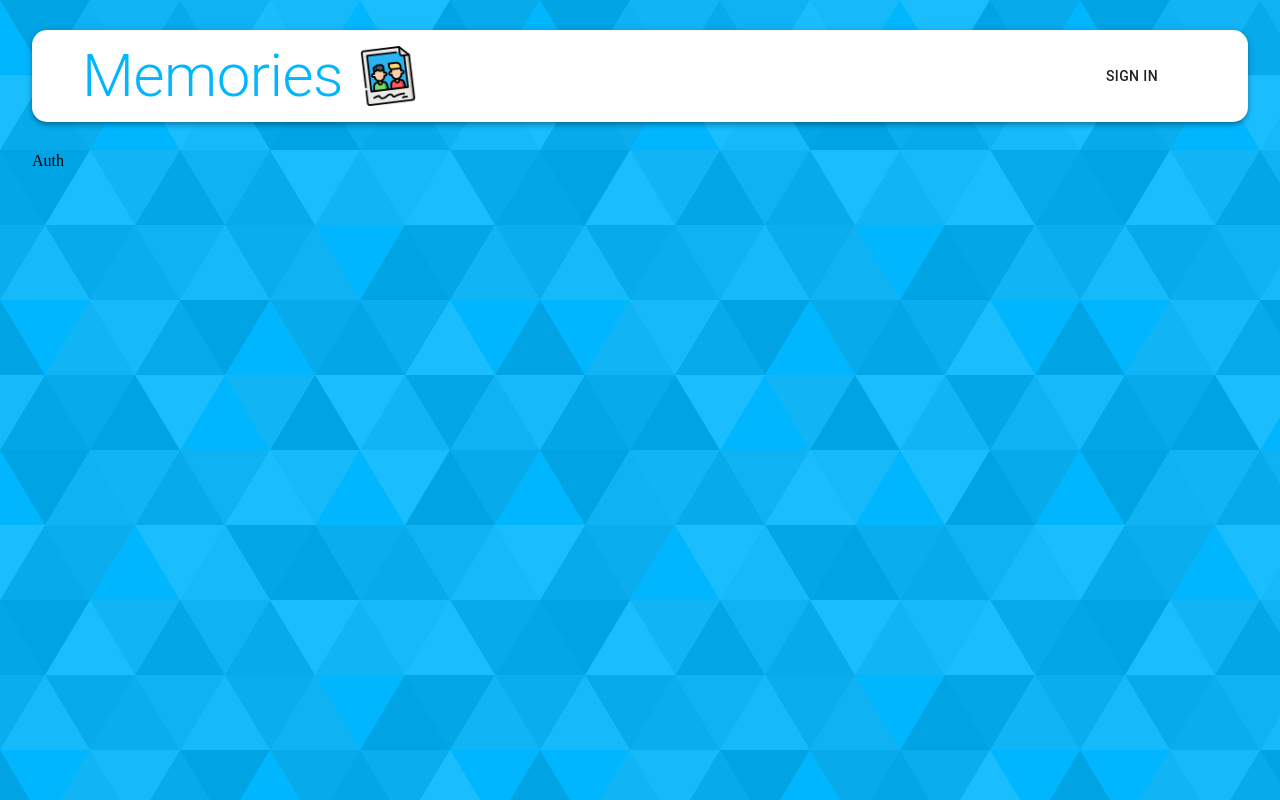
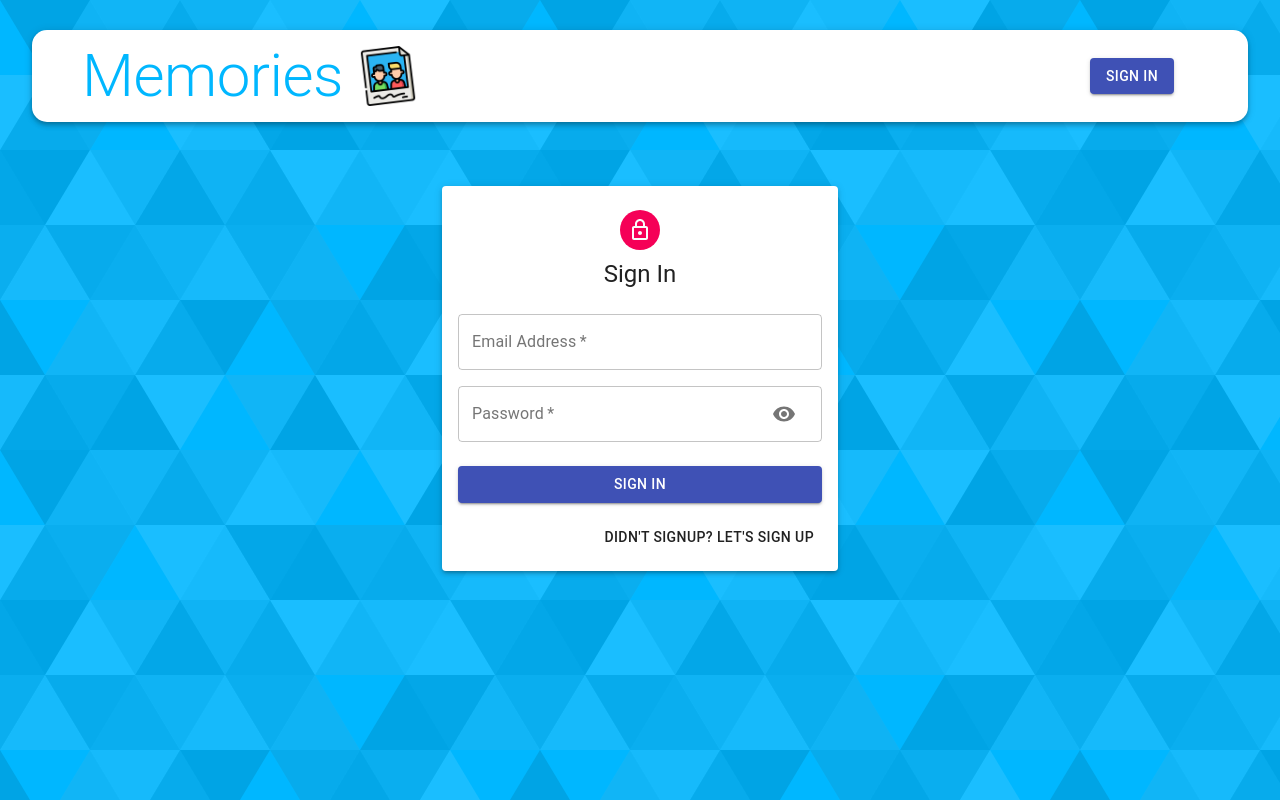
Before and after one commit to simo-oumaandi/nodejs-user-authentication, a React (Create React App) app in the folder client/: page /auth in a window 1280 px wide. Built offline with nearby package versions, Linux system fonts and the light colour scheme.

Commit message:
sign in and sign up form

```diff
--- a/client/src/App.js
+++ b/client/src/App.js
@@ -3,7 +3,7 @@
 
 import { BrowserRouter, Routes, Route } from 'react-router-dom';
 
-import Navbar from './components/Navbar.jsx/Navbar';
+import Navbar from './components/Navbar/Navbar';
 import Home from "./components/Home/Home";
 import Auth from './components/Auth/Auth';
 
--- a/client/src/components/Auth/Auth.jsx
+++ b/client/src/components/Auth/Auth.jsx
@@ -1,11 +1,58 @@
-import React from 'react';
+import React, { useState } from 'react';
+import { Avatar, Button, Paper, Grid, Typography, Container, TextField } from '@material-ui/core';
+import LockOutLinedIcon from "@material-ui/icons/LockOutlined";
+import useStyles from './styles';
+import Input from './Input';
 
 const Auth = () => {
-    const state = null;
+    const classes = useStyles();
+    const [showPassword, setShowPassword] = useState(false);
+    // const isSignup = false;
+    const [isSignup, setIsSignup] = useState(false);
+
+    const handleShowPassword = () => setShowPassword(prevState => !prevState);
+    const handleSubmit = (e) => {
+
+    }
+
+    const handleChange = (e) => {
+
+    }
+
+
+    const switchMode = (e) => {
+        e.preventDefault();
+        setIsSignup(prevState => !prevState);
+    }
+
     return (
-        <div>
-            Auth
-        </div>
+        <Container component="main" maxWidth="xs">
+            <Paper className={classes.paper} elevation={3}>
+                <Avatar className={classes.avatar}><LockOutLinedIcon /></Avatar>
+                <Typography variant="h5" component="h5">{isSignup ? "Sign Up" : "Sign In"}</Typography>
+                <form className={classes.form} onSubmit={handleSubmit}>
+                    <Grid container spacing={2}>
+                        {isSignup && (
+                            <>
+                                <Input name="firstName" label="First Name" handleChange={handleChange} autoFocus half />
+                                <Input name="lastName" label="Last Name" handleChange={handleChange} autoFocus half />
+                            </>
+                        )}
+                        <Input name="email" label="Email Address" handleChange={handleChange} type="email" />
+                        <Input name="password" label="Password" handleChange={handleChange} type={showPassword ? "text" : "password"} handleShowPassword={handleShowPassword} />
+                        {isSignup && <Input name="confirmPassword" label="Repeat Password" handleChange={handleChange} type="password" />}
+                    </Grid>
+                    <Button type="submit" fullWidth variant="contained" color="primary" className={classes.submit}>{isSignup ? "Sign Up" : "Sign In"}</Button>
+                    <Grid container justify="flex-end">
+                        <Grid item>
+                            <Button onClick={switchMode}>
+                                {isSignup ? "Already signed up? let's sign in" : "Didn't signup? let's sign up"}
+                            </Button>
+                        </Grid>
+                    </Grid>
+                </form>
+            </Paper>
+        </Container>
     )
 }
 
--- /dev/null
+++ b/client/src/components/Auth/Input.jsx
@@ -0,0 +1,34 @@
+import React from 'react';
+import { TextField, Grid, InputAdornment, IconButton } from "@material-ui/core";
+import Visibility from "@material-ui/icons/Visibility";
+import VisibilityOff from "@material-ui/icons/VisibilityOff";
+
+
+const Input = ({ name, half, handleChange, label, autoFocus, type, handleShowPassword }) => {
+    return (
+        <Grid item xs={12} sm={half ? 6 : 12}>
+            <TextField
+                name={name}
+                onChange={handleChange}
+                variant="outlined"
+                required
+                fullWidth
+                label={label}
+                autoFocus={autoFocus}
+                type={type}
+                InputProps={name === "password" && {
+                    endAdornment: (
+                        <InputAdornment position="end">
+                            <IconButton onClick={handleShowPassword}>
+                                {type === "password" ? <Visibility /> : <VisibilityOff />}
+                            </IconButton>
+                        </InputAdornment>
+                    )
+                }
+                }
+            />
+        </Grid>
+    )
+}
+
+export default Input;
--- /dev/null
+++ b/client/src/components/Auth/styles.js
@@ -0,0 +1,30 @@
+import { makeStyles } from '@material-ui/core/styles';
+
+export default makeStyles((theme) => ({
+  paper: {
+    marginTop: theme.spacing(8),
+    display: 'flex',
+    flexDirection: 'column',
+    alignItems: 'center',
+    padding: theme.spacing(2),
+  },
+  root: {
+    '& .MuiTextField-root': {
+      margin: theme.spacing(1),
+    },
+  },
+  avatar: {
+    margin: theme.spacing(1),
+    backgroundColor: theme.palette.secondary.main,
+  },
+  form: {
+    width: '100%', // Fix IE 11 issue.
+    marginTop: theme.spacing(3),
+  },
+  submit: {
+    margin: theme.spacing(3, 0, 2),
+  },
+  googleButton: {
+    marginBottom: theme.spacing(2),
+  },
+}));
--- a/client/src/components/Navbar.jsx/Navbar.jsx
+++ b/client/src/components/Navbar/Navbar.jsx
@@ -23,7 +23,7 @@
                             <Typography className={classes.userName} variant="h6" >{user.result.name}</Typography>
                             <Button variant="contained" color="secondary" className={classes.logout}>Logout</Button>
                         </div>
-                    ) : (<Button component={Link} to="/auth" variant="primary">Sign in</Button>)}
+                    ) : (<Button component={Link} to="/auth" variant="contained" color="primary">Sign in</Button>)}
                 </Toolbar>
             </AppBar>
         </div>
```
Also changed, not shown: client/src/components/Navbar/styles.js (renamed from client/src/components/Navbar.jsx/styles.js).
